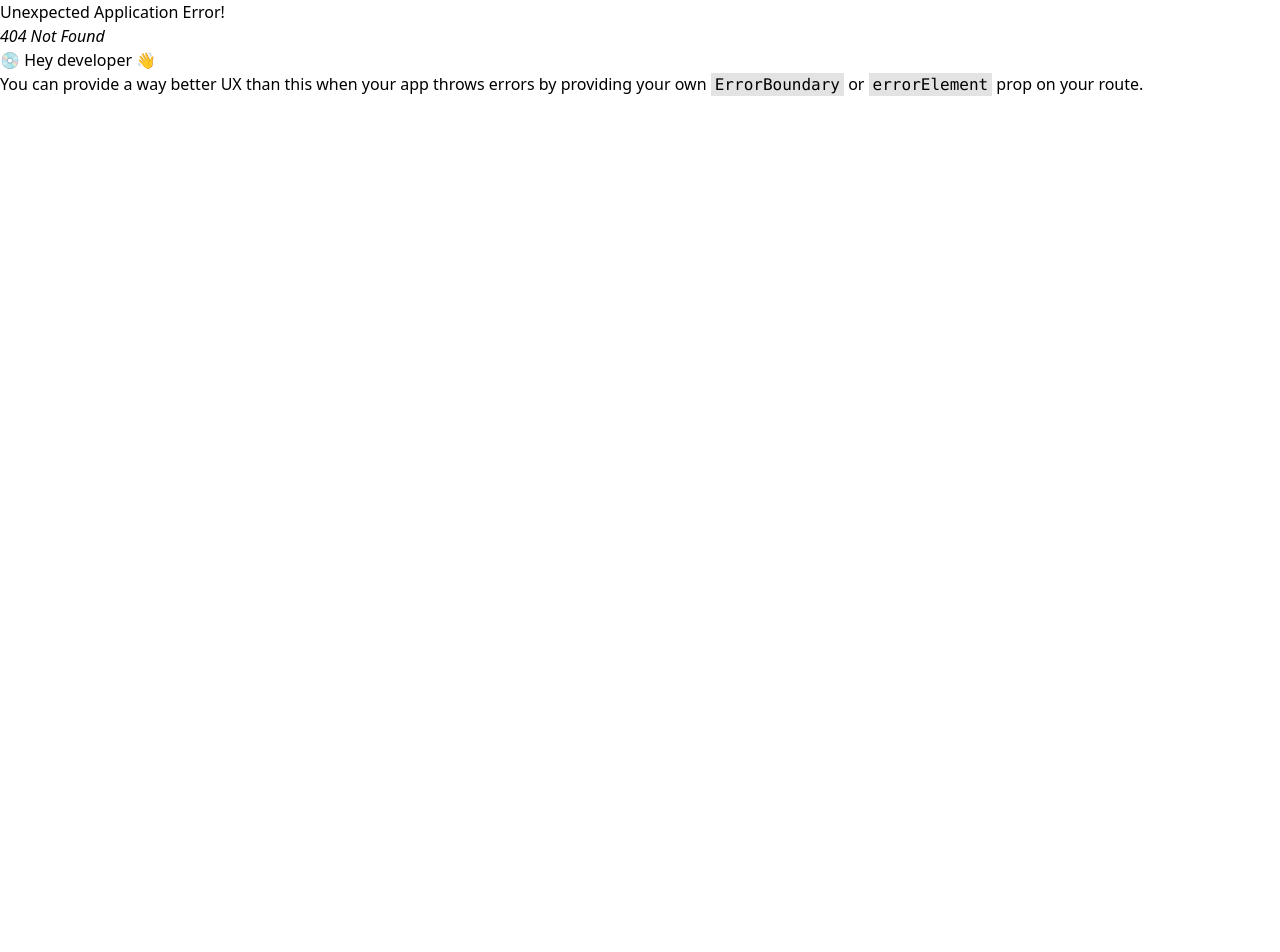
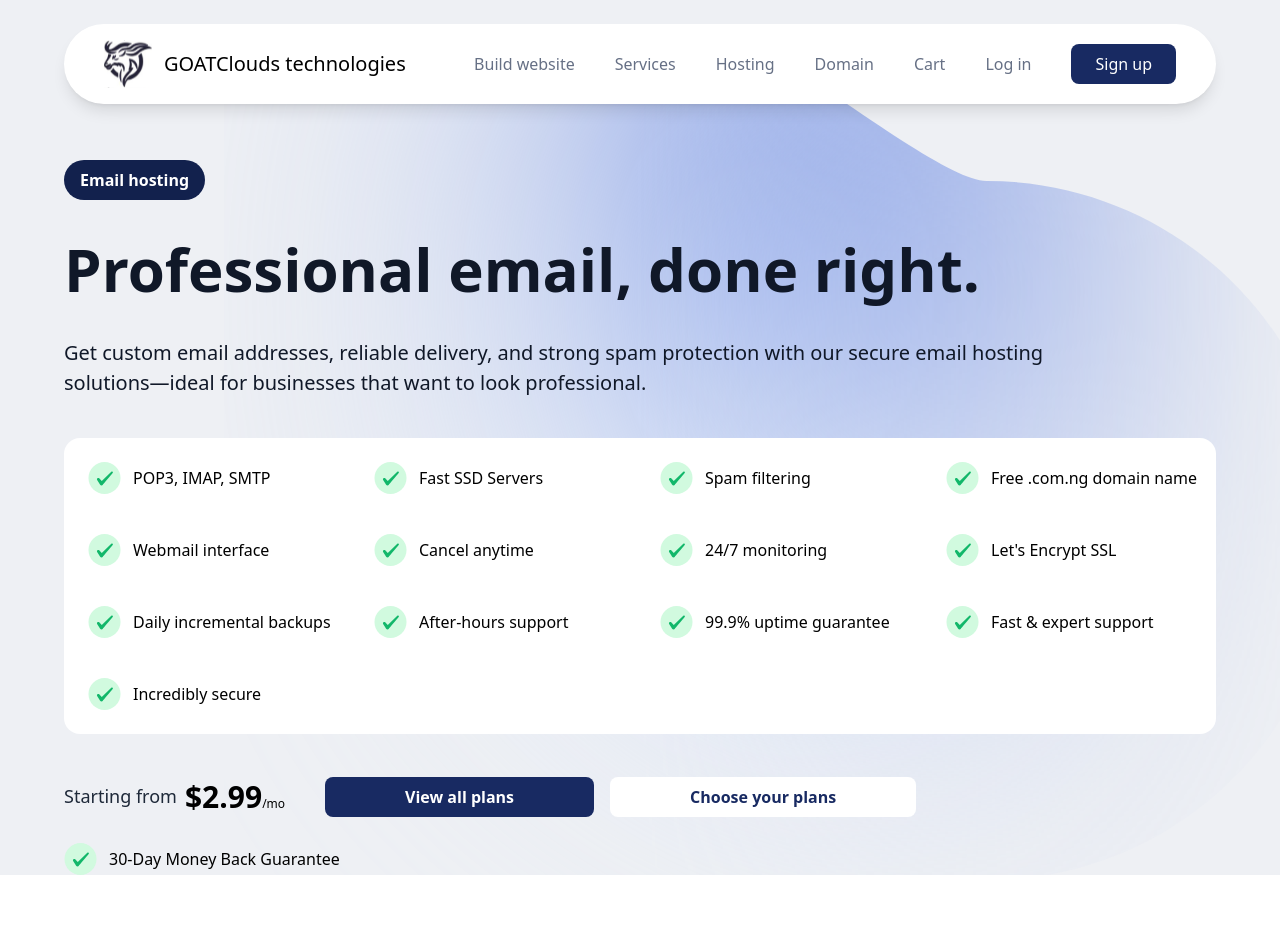
Before and after one commit to Frokesy/gcwh, a React (Vite) app: page /hosting/email-hosting in a window 1280 px wide. Before the commit this address had no page. Shown: the top 952 px of the page. Before the commit the page ends 800 px from the top, so only its background shows below. Built offline with nearby package versions, Linux system fonts and the light colour scheme.

Commit message:
designed email hosting page

```diff
--- a/src/App.tsx
+++ b/src/App.tsx
@@ -8,6 +8,8 @@ import LinuxVDSServer from "./pages/servers/linux-vds-server";
 import WindowsCloudsServer from "./pages/servers/windows-clouds-server";
 import WindowsVDSServer from "./pages/servers/windows-vds-server";
 import ManagedVPSServer from "./pages/servers/managed-vps-server";
+import WebHosting from "./pages/hosting/web-hosting";
+import EmailHosting from "./pages/hosting/email-hosting";
 
 const App = () => {
   const router = createBrowserRouter([
@@ -21,6 +23,10 @@ const App = () => {
     { path: "/servers/windows-cloud-server", element: <WindowsCloudsServer /> },
     { path: "/servers/windows-vds-server", element: <WindowsVDSServer /> },
     { path: "/servers/managed-vps-server", element: <ManagedVPSServer /> },
+
+    //hosting routes
+    { path: "/hosting/web-hosting", element: <WebHosting /> },
+    { path: "/hosting/email-hosting", element: <EmailHosting /> },
   ]);
 
   return (
--- /dev/null
+++ b/src/pages/hosting/email-hosting/index.tsx
@@ -0,0 +1,159 @@
+import PricingCard from "../../../components/cards/PricingCard";
+import Container from "../../../components/defaults/Container";
+import FAQs from "../../../components/defaults/FAQs";
+import Footer from "../../../components/defaults/Footer";
+import ServerLocation from "../../../components/home/ServerLocation";
+import Testimonials from "../../../components/home/Testimonials";
+import {
+  GreenTick,
+  LeftArrow,
+  RightArrow,
+} from "../../../components/svgs/Icons";
+
+const EmailHosting = () => {
+  const items = [
+    "POP3, IMAP, SMTP",
+    "Fast SSD Servers",
+    "Spam filtering",
+    "Free .com.ng domain name",
+    "Webmail interface",
+    "Cancel anytime",
+    "24/7 monitoring",
+    "Let's Encrypt SSL",
+    "Daily incremental backups",
+    "After-hours support",
+    "99.9% uptime guarantee",
+    "Fast & expert support",
+    "Incredibly secure",
+  ];
+  return (
+    <Container>
+      <div className="bg-[url('/assets/bg-gradient.svg')] mt-10 bg-cover lg:pt-[15vh] pt-20 bg-no-repeat min-h-screen">
+        <div className="w-[90vw] mx-auto">
+          <div className="flex">
+            <div className="bg-[#12214D] text-[#fff] font-semibold py-2 px-4 rounded-full">
+              <span>Email hosting</span>
+            </div>
+          </div>
+          <h2 className="text-gray-900 lg:text-[60px] text-[30px] mt-6 font-semibold">
+            Professional email, done right.
+          </h2>
+          <p className="lg:text-[20px] text-[14px] text-gray-900 w-[90%] mt-6">
+            Get custom email addresses, reliable delivery, and strong spam
+            protection with our secure email hosting solutions—ideal for
+            businesses that want to look professional.
+          </p>
+
+          <div className="mt-10 bg-[#fff] p-6 rounded-2xl grid lg:grid-cols-4 gap-6 lg:gap-10 w-[100%]">
+            {items.map((item, index) => (
+              <div
+                key={index}
+                className="flex items-center space-x-3 lg:text-[16px] text-[14px] min-w-max"
+              >
+                <GreenTick />
+                <p>{item}</p>
+              </div>
+            ))}
+          </div>
+
+          <div className="flex lg:flex-row flex-col space-y-6 lg:space-y-0 lg:space-x-10 mt-10">
+            <div className="flex items-center space-x-2">
+              <p className="text-[18px] text-gray-800">Starting from</p>
+              <div className="flex items-baseline">
+                <h2 className="text-[30px] font-semibold">$2.99</h2>
+                <span className="text-[12px]">/mo</span>
+              </div>
+            </div>
+            <div className="flex items-center lg:space-x-4 space-y-3 lg:space-y-0 lg:flex-row flex-col">
+              <button className="bg-[#182A62] text-white px-20 py-2 text-[16px] lg:w-auto w-[100%] font-semibold rounded-lg">
+                View all plans
+              </button>
+              <button className="text-[#182A62] bg-white px-20 py-2 text-[16px] lg:w-auto w-[100%] font-semibold rounded-lg">
+                Choose your plans
+              </button>
+            </div>
+          </div>
+          <div className="flex items-center space-x-3 mt-6 min-w-max lg:mb-0 mb-10">
+            <GreenTick />
+            <p>30-Day Money Back Guarantee</p>
+          </div>
+        </div>
+      </div>
+
+      <div className="bg-[#fff] py-20">
+        <div className="flex items-center justify-center">
+          <div className="bg-[#E6E6FA] text-[#05038E] font-semibold py-2 px-4 rounded-full">
+            <span>Email hosting plans & prices</span>
+          </div>
+        </div>
+
+        <div className="lg:w-[90vw] w-[95vw] mx-auto border border-[#ccc] rounded-3xl mt-10 py-6 px-3 lg:px-16">
+          <div className="flex lg:flex-row flex-col items-center justify-between">
+            <h2 className="lg:text-[30px] text-[18px] font-semibold mt-2 text-[#1A2E6C]">
+              Email hosting plans & prices
+            </h2>
+            <div className="flex items-center space-x-4 mt-3 lg:mt-0 lg:space-x-10">
+              <LeftArrow />
+              <RightArrow />
+            </div>
+          </div>
+
+          <div className="mt-4 grid lg:grid-cols-3 grid-cols-1 w-[100%] gap-6">
+            <PricingCard
+              type="Email hosting starter"
+              desc=""
+              price="$2.99"
+              benefits={[
+                "1 Free .com.ng Domain",
+                "10GB SSD Storage",
+                "5 Email Accounts",
+                "Webmail Access",
+                "POP3, IMAP, SMTP",
+                "5 Subdomains",
+                "Daily Backups",
+                "DirectAdmin Control Panel",
+              ]}
+            />
+            <PricingCard
+              type="Email hosting Basic"
+              desc=""
+              price="$5.99"
+              mostPopular
+              benefits={[
+                "1 Free .com.ng Domain",
+                "20GB SSD Storage",
+                "20 Email Accounts",
+                "Webmail Access",
+                "POP3, IMAP, SMTP",
+                "5 Subdomains",
+                "Daily Backups",
+                "DirectAdmin Control Panel",
+              ]}
+            />
+            <PricingCard
+              type="Email hosting Premium"
+              desc=""
+              price="$9.99"
+              benefits={[
+                "1 Free .com.ng Domain",
+                "40GB SSD Storage",
+                "50 Email Accounts",
+                "Webmail Access",
+                "POP3, IMAP, SMTP",
+                "5 Subdomains",
+                "Daily Backups",
+                "DirectAdmin Control Panel",
+              ]}
+            />
+          </div>
+        </div>
+      </div>
+      <ServerLocation />
+      <Testimonials />
+      <FAQs />
+      <Footer />
+    </Container>
+  );
+};
+
+export default EmailHosting;
```
